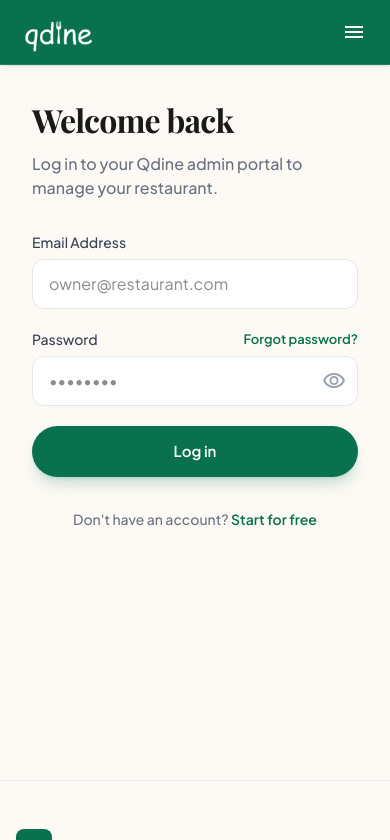
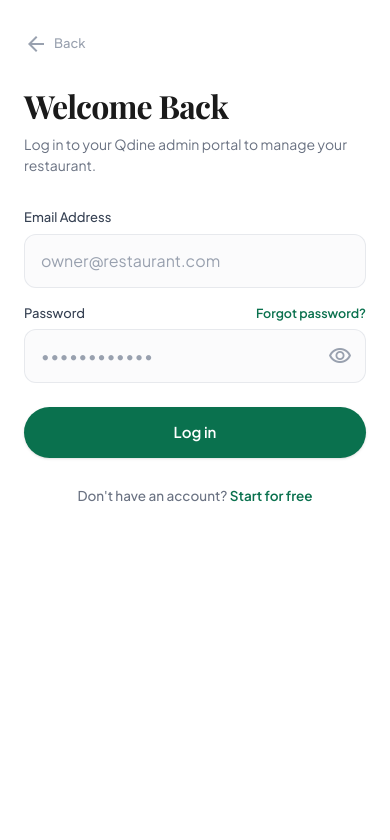
Before and after one commit to anaghrajeev/qdine-website-online, a Next.js app: page /login in a window 390 px wide. Shown: the top 840 px of the page. Built offline with nearby package versions, Linux system fonts and the light colour scheme; a web font is replaced by a local one.

Commit message:
feat: redesign login page matching the onboarding layout with chevron split and clean mobile focus

```diff
--- a/src/app/login/page.tsx
+++ b/src/app/login/page.tsx
@@ -1,16 +1,9 @@
 'use client';
 
-import { useState, useEffect } from 'react';
+import { useState } from 'react';
 import { useRouter } from 'next/navigation';
 import Link from 'next/link';
 import Image from 'next/image';
-
-const usps = [
-    "Manage every order and perfect every service with zero delays.",
-    "The intelligent POS system built for incredible speed.",
-    "Drive profitability with real-time analytics and insights.",
-    "Seamlessly connect your front-of-house and kitchen operations."
-];
 
 export default function LoginPage() {
     const router = useRouter();
@@ -19,21 +12,6 @@ export default function LoginPage() {
     const [showPassword, setShowPassword] = useState(false);
     const [loading, setLoading] = useState(false);
     const [error, setError] = useState('');
-
-    // USP animation state
-    const [uspIndex, setUspIndex] = useState(0);
-    const [fade, setFade] = useState(true);
-
-    useEffect(() => {
-        const interval = setInterval(() => {
-            setFade(false);
-            setTimeout(() => {
-                setUspIndex((prev) => (prev + 1) % usps.length);
-                setFade(true);
-            }, 500); // sync with tailwind transition duration
-        }, 4000);
-        return () => clearInterval(interval);
-    }, []);
 
     const handleSubmit = async (e: React.FormEvent) => {
         e.preventDefault();
@@ -54,7 +32,6 @@ export default function LoginPage() {
             if (res.ok && data.success !== false) {
                 console.log("Login success response:", data);
 
-                // 1. Optionally save user info and token to localStorage
                 if (data.token) {
                     localStorage.setItem('admin_token', data.token);
                     if (data.user) {
@@ -62,7 +39,6 @@ export default function LoginPage() {
                     }
                 }
 
-                // Safely extract redirect URL
                 const portalUrl = data?.data?.urls?.admin_portal || data?.redirect_url || data?.url;
 
                 if (portalUrl) {
@@ -92,45 +68,65 @@ export default function LoginPage() {
     };
 
     return (
-        <div className="min-h-[calc(100vh-4rem)] lg:min-h-[calc(100vh-5rem)] pt-16 lg:pt-20 flex flex-col md:flex-row bg-[#fdfaf6]">
-            {/* Left side: Login Form */}
-            <div className="w-full md:w-1/2 flex items-center justify-center p-8 sm:p-12 lg:p-24 relative z-10">
-                <div className="w-full max-w-md">
-                    <h1 className="font-serif text-[32px] sm:text-[40px] font-bold text-[#1a1a1a] tracking-tight mb-2">
-                        Welcome back
+        <div className="min-h-[100dvh] lg:h-screen lg:max-h-screen flex flex-col lg:flex-row bg-white overflow-x-hidden lg:overflow-hidden select-none">
+
+            {/* ========================================================= */}
+            {/* LEFT PANEL: The Login Form                                 */}
+            {/* ========================================================= */}
+            <div className="w-full lg:w-[48%] xl:w-[45%] h-full flex flex-col justify-center items-center px-6 sm:px-10 lg:px-12 xl:px-16 py-8 sm:py-12 relative z-10 bg-white overflow-y-auto">
+
+                {/* Unified Centered Form Container */}
+                <div className="w-full max-w-[480px] sm:max-w-[500px] xl:max-w-[520px] mx-auto my-auto">
+
+                    {/* Subtle Back Link - perfectly aligned with the form */}
+                    <div className="mb-6 sm:mb-8">
+                        <Link
+                            href="/"
+                            className="inline-flex items-center gap-1.5 text-[13px] text-gray-400 hover:text-[#1a1a1a] transition-colors font-medium group"
+                        >
+                            <span className="material-symbols-outlined text-[17px] group-hover:-translate-x-1 transition-transform">arrow_back</span>
+                            <span>Back</span>
+                        </Link>
+                    </div>
+
+                    <h1 className="font-serif text-[32px] sm:text-[36px] lg:text-[40px] font-bold text-[#1a1a1a] tracking-tight mb-2 leading-tight">
+                        Welcome Back
                     </h1>
-                    <p className="text-gray-500 mb-8 font-medium">
+                    <p className="text-gray-500 text-[14px] sm:text-[15px] font-normal mb-8">
                         Log in to your Qdine admin portal to manage your restaurant.
                     </p>
 
-                    <form onSubmit={handleSubmit} className="space-y-5">
+                    <form onSubmit={handleSubmit} className="space-y-4 sm:space-y-4.5">
                         {error && (
-                            <div className="p-4 rounded-xl bg-red-50 text-red-600 text-[14px] font-medium border border-red-100">
-                                {error}
+                            <div className="p-3.5 rounded-xl bg-red-50 text-red-600 text-[13px] font-medium border border-red-100 flex items-center gap-2">
+                                <span className="material-symbols-outlined text-[18px]">error</span>
+                                <span>{error}</span>
                             </div>
                         )}
 
+                        {/* Email Address */}
                         <div>
-                            <label className="block text-[14px] font-medium text-gray-700 mb-1.5" htmlFor="email">
+                            <label className="block text-[13px] font-medium text-gray-700 mb-1.5" htmlFor="email">
                                 Email Address
                             </label>
                             <input
                                 id="email"
                                 type="email"
                                 required
-                                className="w-full px-4 py-3 bg-white rounded-xl border border-gray-200 focus:border-[#0a714e] focus:ring-1 focus:ring-[#0a714e] outline-none transition-all text-[#1a1a1a]"
+                                className="w-full px-4 py-3.5 rounded-xl bg-gray-50/70 border border-gray-200/90 focus:bg-white focus:border-[#0a714e] focus:ring-2 focus:ring-[#0a714e]/10 outline-none transition-all text-[#1a1a1a] text-[16px] sm:text-[14px] placeholder:text-gray-400"
                                 placeholder="owner@restaurant.com"
                                 value={email}
                                 onChange={(e) => setEmail(e.target.value)}
                             />
                         </div>
 
+                        {/* Password */}
                         <div>
                             <div className="flex justify-between items-center mb-1.5">
-                                <label className="block text-[14px] font-medium text-gray-700" htmlFor="password">
+                                <label className="block text-[13px] font-medium text-gray-700" htmlFor="password">
                                     Password
                                 </label>
-                                <a href="#" className="text-[13px] text-[#0a714e] font-semibold hover:underline">
+                                <a href="#" className="text-[12.5px] text-[#0a714e] font-semibold hover:underline">
                                     Forgot password?
                                 </a>
                             </div>
@@ -139,36 +135,40 @@ export default function LoginPage() {
                                     id="password"
                                     type={showPassword ? "text" : "password"}
                                     required
-                                    className="w-full px-4 py-3 bg-white rounded-xl border border-gray-200 focus:border-[#0a714e] focus:ring-1 focus:ring-[#0a714e] outline-none transition-all text-[#1a1a1a] pr-12"
-                                    placeholder="••••••••"
+                                    className="w-full px-4 py-3.5 rounded-xl bg-gray-50/70 border border-gray-200/90 focus:bg-white focus:border-[#0a714e] focus:ring-2 focus:ring-[#0a714e]/10 outline-none transition-all text-[#1a1a1a] text-[16px] sm:text-[14px] placeholder:text-gray-400 pr-11 tracking-wider"
+                                    placeholder="••••••••••••"
                                     value={password}
                                     onChange={(e) => setPassword(e.target.value)}
                                 />
                                 <button
                                     type="button"
-                                    className="absolute inset-y-0 right-0 pr-3 flex items-center text-gray-400 hover:text-gray-600 focus:outline-none"
+                                    className="absolute inset-y-0 right-0 pr-3.5 flex items-center text-gray-400 hover:text-gray-600 focus:outline-none cursor-pointer"
                                     onClick={() => setShowPassword(!showPassword)}
+                                    aria-label={showPassword ? "Hide password" : "Show password"}
                                 >
-                                    <span className="material-symbols-outlined text-[20px]">
+                                    <span className="material-symbols-outlined text-[19px]">
                                         {showPassword ? 'visibility_off' : 'visibility'}
                                     </span>
                                 </button>
                             </div>
                         </div>
 
+                        {/* Submit Button */}
+                        <div className="pt-2">
                             <button
                                 type="submit"
                                 disabled={loading}
-                            className="w-full bg-[#0a714e] hover:opacity-90 text-white py-3.5 rounded-full font-semibold text-[15px] transition-all duration-200 shadow-lg shadow-[#0a714e]/20 hover:shadow-[#0a714e]/40 hover:-translate-y-0.5 flex justify-center items-center gap-2 disabled:opacity-70 disabled:cursor-not-allowed mt-2"
+                                className="w-full bg-[#0a714e] hover:bg-[#085a3e] active:scale-[0.99] text-white py-3.5 sm:py-4 rounded-full font-semibold text-[15px] sm:text-[16px] transition-all duration-200 shadow-sm flex justify-center items-center gap-2 disabled:opacity-70 disabled:cursor-not-allowed cursor-pointer"
                             >
                                 {loading ? (
                                     <span className="inline-block w-5 h-5 border-2 border-white/30 border-t-white rounded-full animate-spin"></span>
                                 ) : 'Log in'}
                             </button>
+                        </div>
                     </form>
 
-                    <p className="mt-8 text-center text-gray-500 text-[14px] font-medium">
-                        Don't have an account?{' '}
+                    <p className="mt-7 text-center text-gray-500 text-[13.5px] font-medium">
+                        Don&apos;t have an account?{' '}
                         <Link href="/onboarding" className="text-[#0a714e] font-semibold hover:underline">
                             Start for free
                         </Link>
@@ -176,36 +176,57 @@ export default function LoginPage() {
                 </div>
             </div>
 
-            {/* Right side: Image/Graphic */}
-            <div className="hidden md:flex w-1/2 bg-[#0a714e] p-12 items-center justify-center relative overflow-hidden">
-                {/* Decorative Elements */}
-                <div className="absolute top-0 right-0 w-[600px] h-[600px] bg-white/10 rounded-full blur-[100px] -translate-y-1/3 translate-x-1/3"></div>
-                <div className="absolute bottom-0 left-0 w-[500px] h-[500px] bg-black/20 rounded-full blur-[80px] translate-y-1/3 -translate-x-1/4"></div>
+            {/* ========================================================= */}
+            {/* RIGHT PANEL: Angular Chevron + Lifestyle Image (Desktop)   */}
+            {/* Omitted completely on mobile for clean Apple-like focus   */}
+            {/* ========================================================= */}
+            <div className="hidden lg:flex relative w-full lg:w-[52%] xl:w-[55%] h-full flex-col justify-start items-start pt-14 lg:pt-16 xl:pt-20 2xl:pt-24 overflow-hidden bg-[#0a714e]">
 
-                <div className="relative z-10 w-full max-w-2xl flex flex-col items-center justify-center">
+                {/* Background Image: Lady Manager & POS Laptop */}
                 <Image
-                        src="/images/pos_login_img.png"
-                        alt="Qdine Restaurant Management System"
-                        width={800}
-                        height={600}
-                        className="w-full h-auto object-contain drop-shadow-2xl animate-float relative z-10"
+                    src="/images/onboarding_hero.png"
+                    alt="Run a Smarter Restaurant with Qdine"
+                    fill
                     priority
+                    sizes="(max-width: 1024px) 0vw, 55vw"
+                    className="object-cover object-[70%_center]"
                 />
-                    {/* Shadow under the image to ground it */}
-                    <div className="w-[70%] h-8 bg-black/30 rounded-[100%] blur-xl mt-[-2rem] z-0"></div>
 
-                    {/* Animated USP Text */}
-                    <div className="mt-12 h-20 px-4 md:px-12 flex items-center justify-center text-center">
-                        <p
-                            className={`text-white text-[20px] md:text-[22px] font-serif tracking-tight leading-tight transition-all duration-500 transform ${
-                                fade ? 'opacity-100 translate-y-0' : 'opacity-0 translate-y-4'
-                            }`}
+                {/* Dark Vignette / Gradient Scrim for crisp text contrast */}
+                <div className="absolute inset-0 bg-gradient-to-r from-black/80 via-black/40 to-transparent z-10 pointer-events-none" />
+                <div className="absolute inset-0 bg-gradient-to-b from-black/40 via-transparent to-black/20 z-10 pointer-events-none" />
+
+                {/* Angular Green Chevron Divider */}
+                <div className="absolute inset-y-0 left-0 w-28 xl:w-36 z-20 pointer-events-none select-none">
+                    <svg
+                        viewBox="0 0 120 1000"
+                        preserveAspectRatio="none"
+                        className="w-full h-full"
                     >
-                            {usps[uspIndex]}
+                        {/* White polygon matching the left form background */}
+                        <polygon points="0,0 24,0 72,460 0,1000" fill="#ffffff" />
+
+                        {/* Green chevron band running alongside */}
+                        <polygon points="24,0 56,0 120,460 38,1000 0,1000 72,460" fill="#0a714e" />
+                    </svg>
+                </div>
+
+                {/* Overlay Text Content - 2 wide lines, bold & prominent with generous breathing room */}
+                <div className="relative z-30 lg:pl-44 xl:pl-52 2xl:pl-60 pr-8 max-w-lg xl:max-w-xl">
+                    <h2 className="text-[34px] sm:text-[38px] lg:text-[42px] xl:text-[48px] 2xl:text-[52px] font-bold text-white tracking-tight leading-[1.08] mb-3.5 drop-shadow-sm">
+                        <span className="whitespace-nowrap">Run a <span className="text-[#22c55e]">Smarter</span></span><br />
+                        <span>Restaurant</span>
+                    </h2>
+
+                    <p className="text-white/90 text-[15px] sm:text-[16px] xl:text-[18px] font-medium leading-relaxed max-w-sm xl:max-w-md mb-4 drop-shadow-sm">
+                        Manage orders, track sales, and grow your business.
                     </p>
+
+                    {/* Green Accent Underline Bar */}
+                    <div className="w-12 h-1 bg-[#22c55e] rounded-full shadow-sm" />
                 </div>
             </div>
-            </div>
+
         </div>
     );
 }
--- a/src/components/Footer.tsx
+++ b/src/components/Footer.tsx
@@ -7,7 +7,7 @@ import { usePathname } from 'next/navigation';
 export default function Footer() {
     const pathname = usePathname();
 
-    if (pathname === '/onboarding') {
+    if (pathname === '/onboarding' || pathname === '/login') {
         return null;
     }
 
--- a/src/components/Navbar.tsx
+++ b/src/components/Navbar.tsx
@@ -9,7 +9,7 @@ export default function Navbar() {
     const [mobileOpen, setMobileOpen] = useState(false);
     const pathname = usePathname();
 
-    if (pathname === '/onboarding') {
+    if (pathname === '/onboarding' || pathname === '/login') {
         return null;
     }
 
```
Lines whose indentation alone changed are shown as unchanged.
